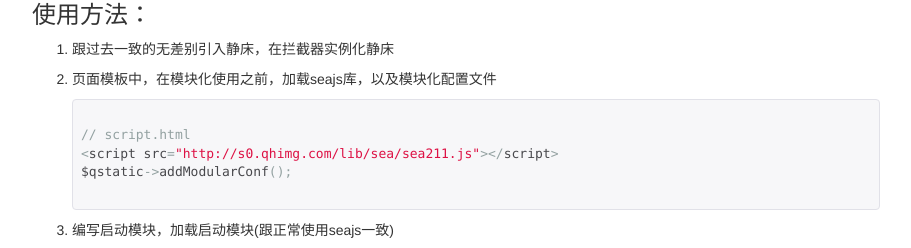
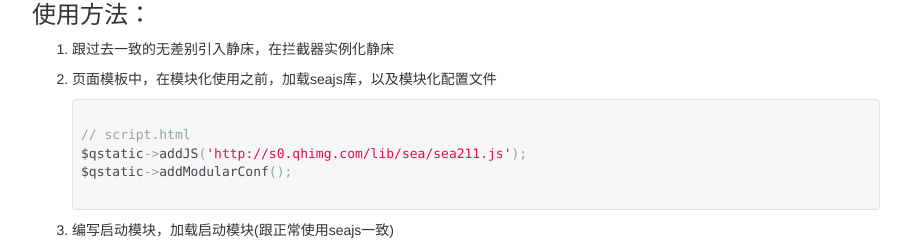
Before and after one commit to zzuhan/qmodular, a plain HTML site: page docs.html in a window 1280 px wide. Shown: the part 1636-1884 px from the top of the page, without its empty margins (38-949 px from the left). Drawn offline with Linux system fonts and the light colour scheme; a script that the page names is missing.

Commit message:
fix docs wrong code

```diff
--- a/docs.html
+++ b/docs.html
@@ -113,7 +113,7 @@ define(function(require, exports, module) {
                             <p>页面模板中，在模块化使用之前，加载seajs库，以及模块化配置文件</p>
                             <p><pre class="prettyprint"><code>
 // script.html
-&lt;script src="http://s0.qhimg.com/lib/sea/sea211.js"&gt;&lt;/script&gt;
+$qstatic->addJS('http://s0.qhimg.com/lib/sea/sea211.js');
 $qstatic->addModularConf();
                             </code></pre></p>
                         </li>
```
